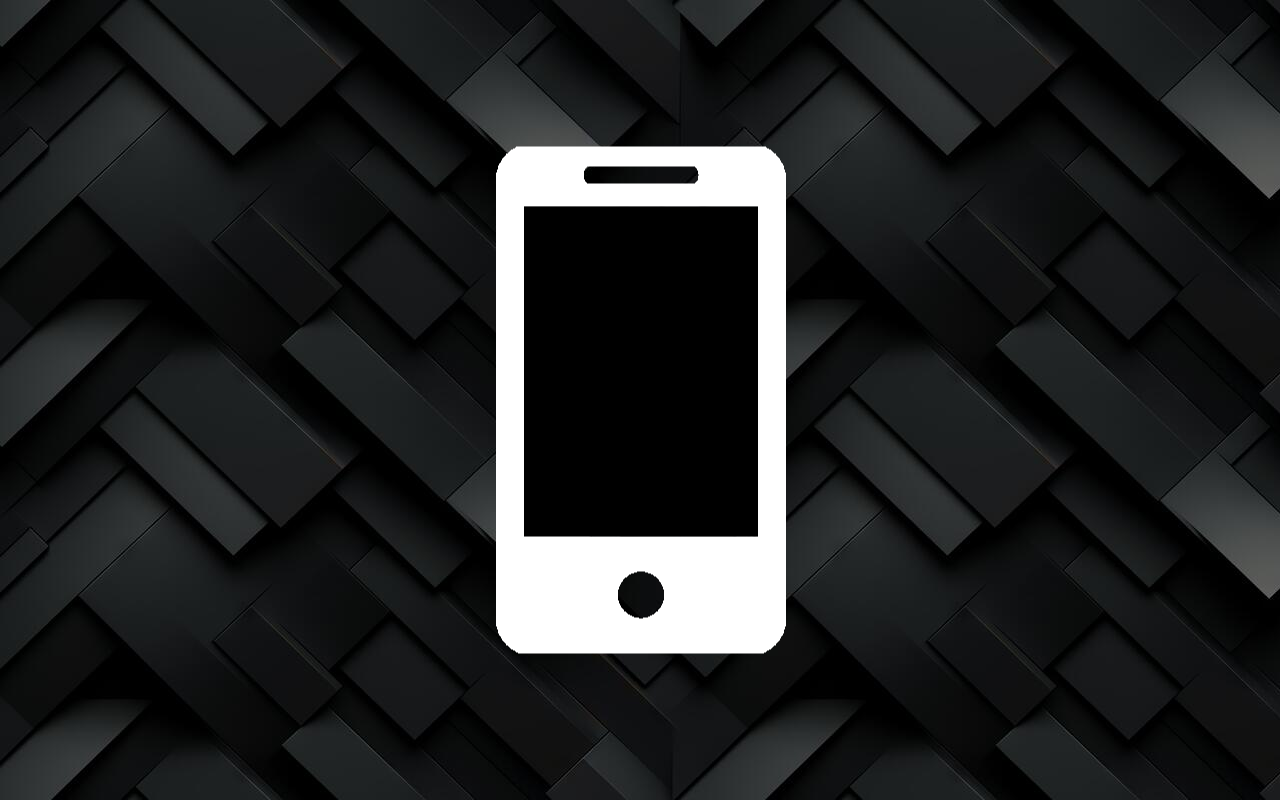
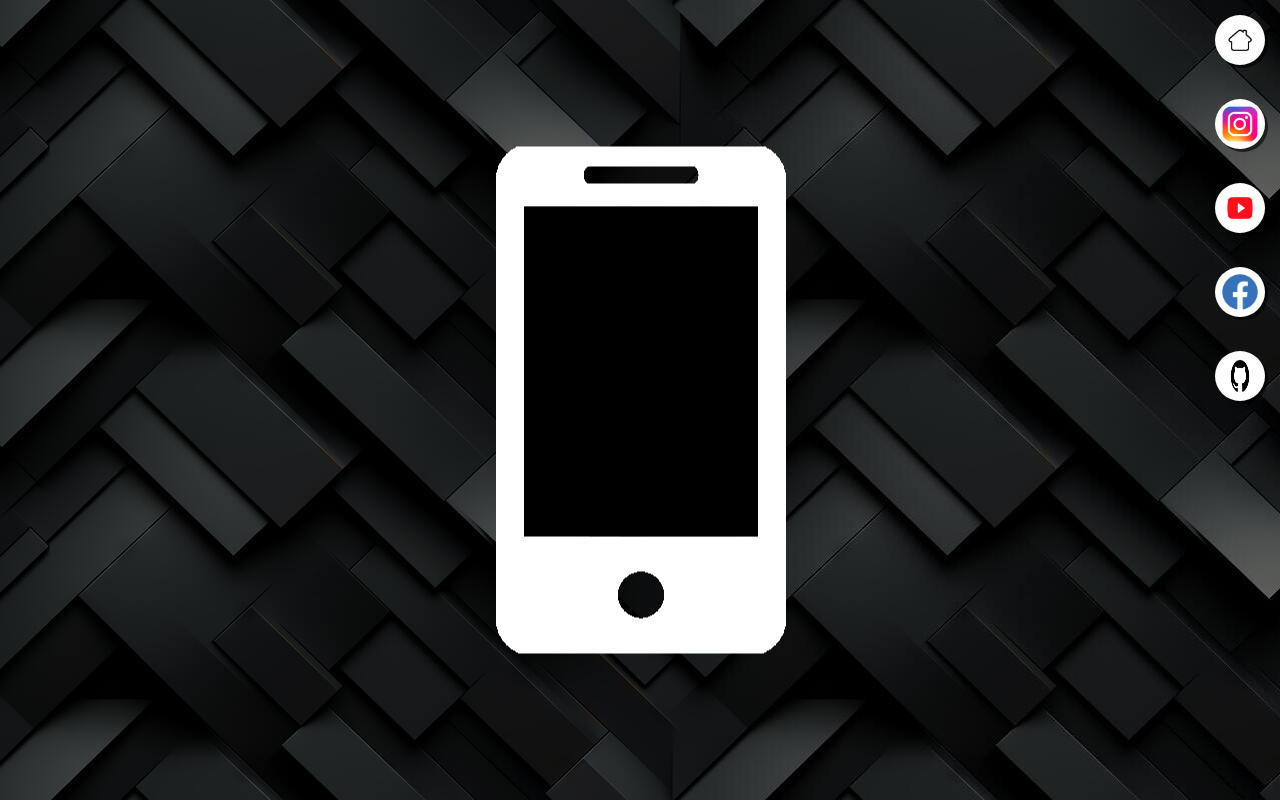
Before and after one commit to Deise-Ester/projeto-social, a plain HTML site: page index.html in a window 1280 px wide. Drawn offline with Linux system fonts and the light colour scheme.

Commit message:
atulizei

```diff
--- a/estilo/style.css
+++ b/estilo/style.css
@@ -10,7 +10,7 @@ html, body{
     background-color: lightgrey
 }
 body{
-    background: url('../imagens/fundo.jpeg') ;
+    background: url('../imagens/fundo.jpeg');
     background-attachment: fixed;
 }
 
@@ -37,3 +37,21 @@ iframe#tela{
     height: 330px;
     background-size: cover;
 }
+section#redes-sociais{
+    text-align: right;
+
+}
+
+section#redes-sociais img{
+    width: 50px;
+    height: 50px;
+    margin: 15px;
+    border-radius: 50%;
+    box-shadow: 3px 3px rgba(0, 0, 0, 0.616);
+    box-sizing: border-box;
+}
+
+section#redes-sociais img:hover{
+    border: 2px solid white;
+
+}
--- a/index.html
+++ b/index.html
@@ -10,9 +10,18 @@
 <body>
     <main>
         <section id="telefone">
-            <iframe src="home.html" name="tela" id="tela" frameborder="0"></iframe>
+            <iframe src="home.html" name="tela" id="tela" frameborder="0">
+            Desculpe seu navegador nao e compativel com isso
+
+            </iframe>
+
         </section>
-        <section id="redes-Sociais">
+        <section id="redes-sociais">
+         <a href="#" target="tela"><img src="imagens/logotipo-casa.avif" alt="home" ></a><br>
+         <a href="#" target="tela"><img src="imagens/logotipo-instagram.avif" alt="instagram"></a><br>
+         <a href="#" target="tela"><img src="imagens/logotipo-youtube.jpg" alt="youtube" ></a><br>
+         <a href="#" target="tela"><img src="imagens/logotipo-facebook.jpg" alt="facebook"></a><br>
+         <a href="#" target="tela"><img src="imagens/logotipo-github.jpg" alt="github"></a><br>
 
         </section>
     </main>
```
Also changed, not shown: imagens/fundo.jpg (added), imagens/logotipo-casa.avif (added), imagens/logotipo-facebook.jpg (added), imagens/logotipo-github.jpg (added), imagens/logotipo-instagram.avif (added), imagens/logotipo-youtube.jpg (added).
